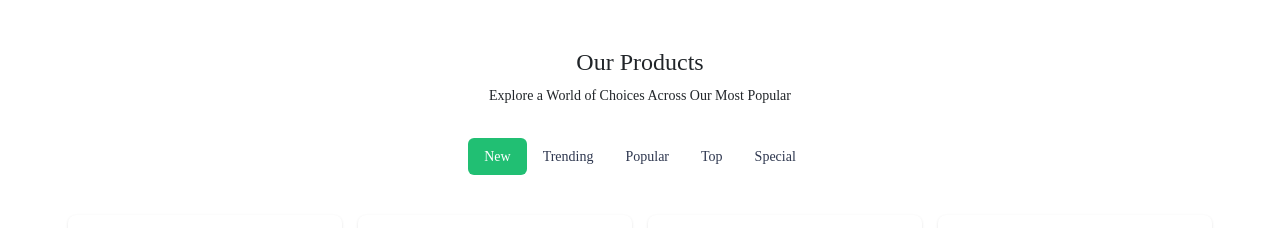
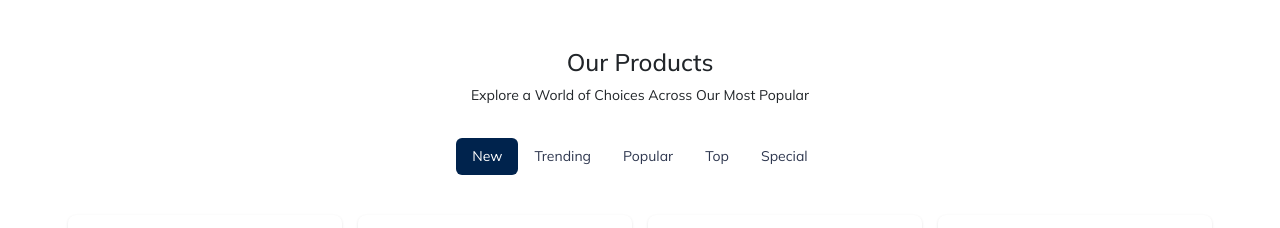
Before and after one commit to monir-hossaien/mern-ecommerce, a React (Vite) app in the folder Client/: page / in a window 1280 px wide. Shown: the part 2240-2468 px from the top of the page. Built offline with nearby package versions, Linux system fonts and the light colour scheme; no server answers; what @react-pdf/renderer would draw is missing.

Commit message:
font change

```diff
--- a/Client/src/assets/css/main.css
+++ b/Client/src/assets/css/main.css
@@ -171,7 +171,7 @@ body {
 
 
 .nav-pills > li > button.active {
-    background: var(--themeColor)!important;
+    background: #00234D!important;
     color: var(--themeWhiteColor)!important;
 }
 .nav-pills > li > button {
--- a/Client/src/assets/css/style.css
+++ b/Client/src/assets/css/style.css
@@ -1,11 +1,10 @@
-@import url('https://fonts.googleapis.com/css2?family=Inter:ital,opsz,wght@0,14..32,100..900;1,14..32,100..900&family=Lato:ital,wght@0,100;0,300;0,400;0,700;0,900;1,100;1,300;1,400;1,700;1,900&family=Open+Sans:ital,wght@0,300..800;1,300..800&family=Poppins:ital,wght@0,100;0,200;0,300;0,400;0,500;0,600;0,700;0,800;0,900;1,100;1,200;1,300;1,400;1,500;1,600;1,700;1,800;1,900&family=Roboto:ital,wght@0,100..900;1,100..900&display=swap');
-
+@import url('https://fonts.googleapis.com/css2?family=Mulish:ital,wght@0,200..1000;1,200..1000&display=swap');
 
 *{
     box-sizing: border-box;
     padding: 0;
     margin: 0;
-    font-family: "Montserrat", serif;
+    font-family: "Mulish", sans-serif;
 }
 ul, li{
     list-style: none;
--- a/Client/src/components/Product/Slider.jsx
+++ b/Client/src/components/Product/Slider.jsx
@@ -52,7 +52,7 @@ const Slider = () => {
                                         {/* Right Image (Always Visible) */}
                                         <div className="col-lg-6 col-md-6 col-12">
                                             <div className="d-flex justify-content-center align-items-center">
-                                                <img className="img-fluid w-100" src={image} alt="slider_image" />
+                                                <img className="img-fluid" src={image} alt="slider_image" />
                                             </div>
                                         </div>
 
```
